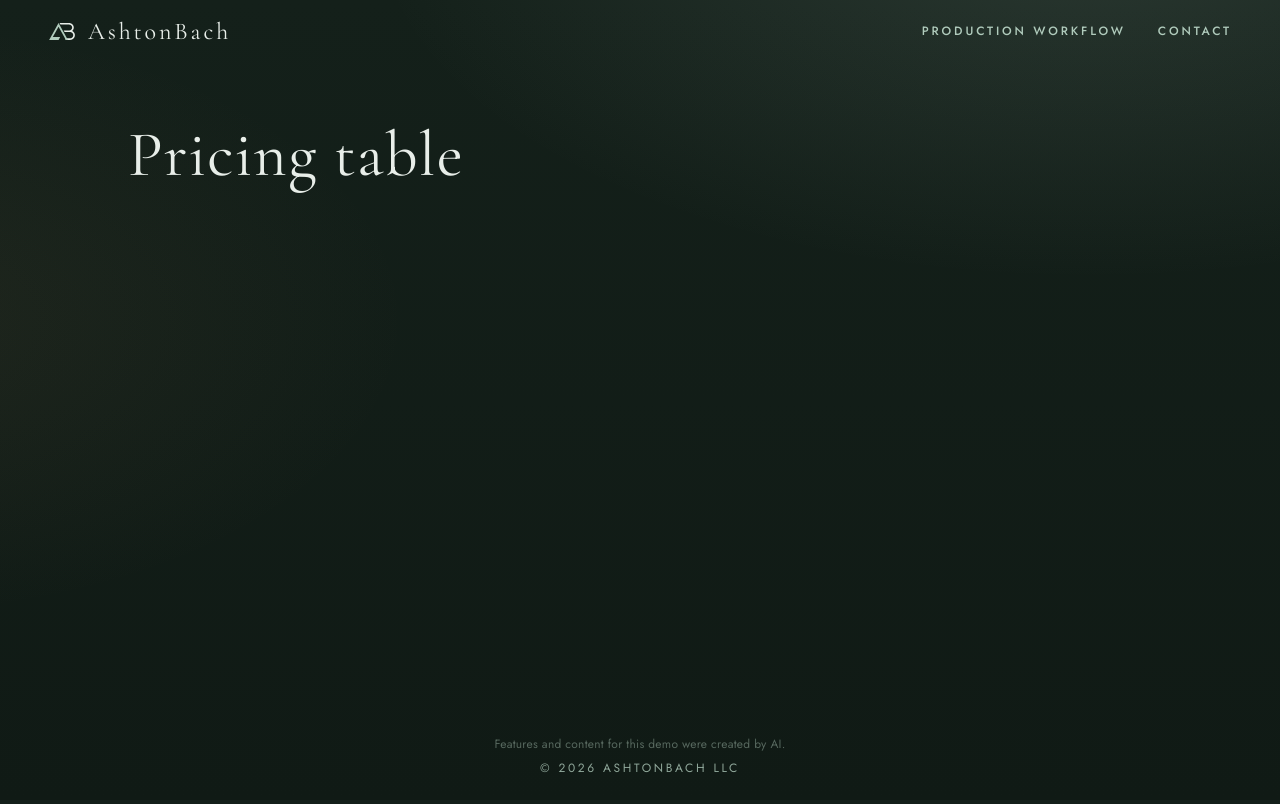
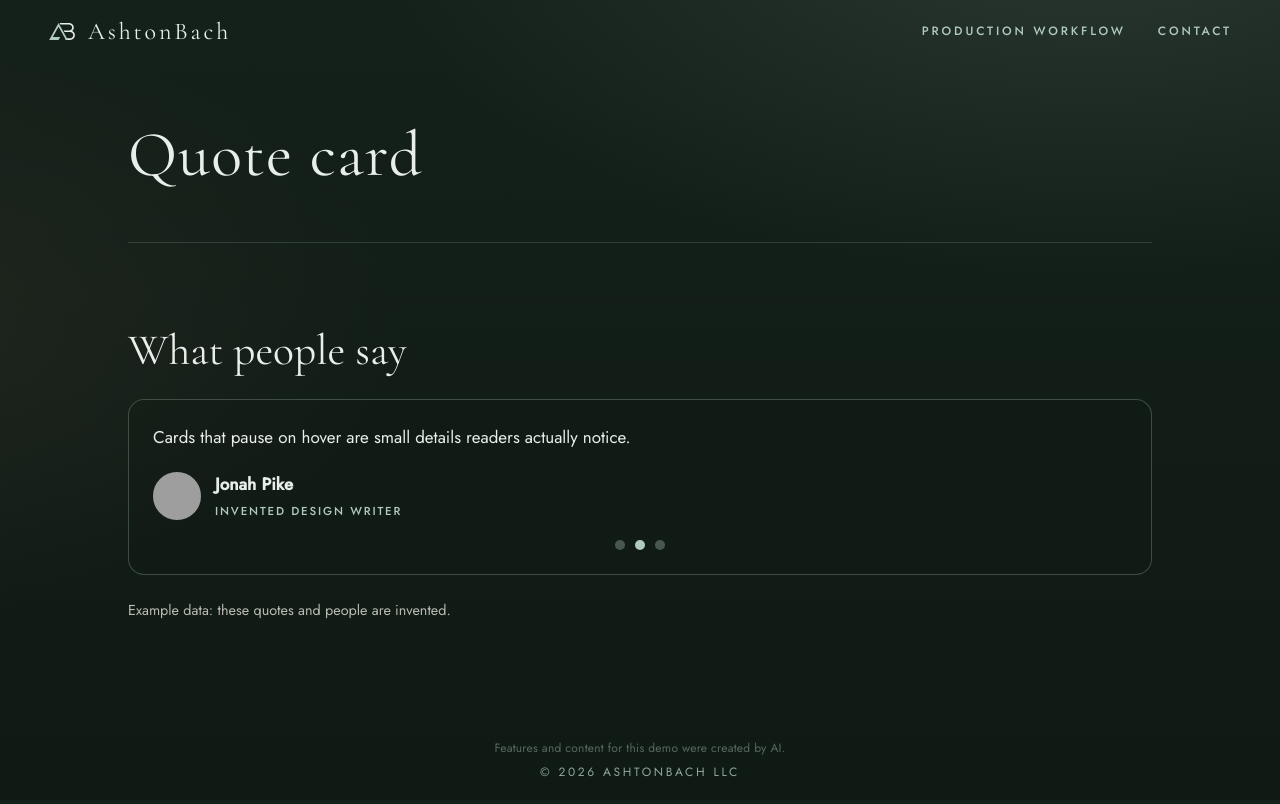
Before and after one commit to ashtonbach/agent-showcase, a Next.js app: page / in a window 1280 px wide. Built offline with nearby package versions, Linux system fonts and the light colour scheme; grey boxes are pictures that could not be loaded.

Commit message:
Feature: Quote card (Author: Alder)

```diff
--- a/app/lab/current.json
+++ b/app/lab/current.json
@@ -1 +1 @@
-{"slug":"pricing-table"}
+{"slug":"testimonial-card"}
--- /dev/null
+++ b/app/lab/testimonial-card/index.tsx
@@ -0,0 +1,80 @@
+"use client";
+import { useCallback, useEffect, useRef, useState } from "react";
+
+const Q = [
+  { t: "The forest mist palette made our page feel calm without losing clarity.", n: "Mira Ellwood", r: "Invented product lead", a: "/lab/testimonial-card/avatar-0.svg" },
+  { t: "Cards that pause on hover are small details readers actually notice.", n: "Jonah Pike", r: "Invented design writer", a: "/lab/testimonial-card/avatar-1.svg" },
+  { t: "Even invented quotes need structure—dots, focus rings, and readable type.", n: "Sable Ren", r: "Invented reviewer", a: "/lab/testimonial-card/avatar-2.svg" },
+];
+
+const css = `[data-lab="testimonial-card"]{width:min(720px,100%);margin:8px auto 56px;color:var(--mist,#f2efe6);font-family:var(--sans,system-ui,sans-serif)}
+[data-lab="testimonial-card"] h2{font-family:var(--serif,Georgia,serif);font-weight:400;font-size:30px;margin:0 0 20px}
+[data-lab="testimonial-card"] .lab-card{border:1px solid rgba(176,203,188,.28);border-radius:16px;padding:24px;background:rgba(18,26,22,.35)}
+[data-lab="testimonial-card"] figure{margin:0}[data-lab="testimonial-card"] blockquote{margin:0 0 20px;line-height:1.55;color:#e8eee9}
+[data-lab="testimonial-card"] figcaption{display:flex;align-items:center;gap:14px}
+[data-lab="testimonial-card"] .lab-av{width:48px;height:48px;border-radius:50%;overflow:hidden;background:rgba(176,203,188,.15);flex-shrink:0}
+[data-lab="testimonial-card"] .lab-av img{width:48px;height:48px;display:block}
+[data-lab="testimonial-card"] .lab-av [data-art="fallback"]{display:block;width:48px;height:48px;background:rgba(176,203,188,.25)}
+[data-lab="testimonial-card"] .label{display:block;margin-top:4px;font-size:.72rem;font-weight:500;letter-spacing:.16em;text-transform:uppercase;color:var(--sage,#b0cbbc)}
+[data-lab="testimonial-card"] .lab-dots{display:flex;justify-content:center;gap:10px;margin-top:20px}
+[data-lab="testimonial-card"] .lab-dots button{width:10px;height:10px;padding:0;border:0;border-radius:50%;background:rgba(176,203,188,.35);cursor:pointer}
+[data-lab="testimonial-card"] .lab-dots button[aria-current="true"]{background:var(--sage,#b0cbbc)}
+[data-lab="testimonial-card"] .lab-dots button:focus-visible{outline:2px solid var(--sage,#b0cbbc);outline-offset:3px}
+[data-lab="testimonial-card"] .lab-note{margin:24px 0 0;font-size:.9rem;color:rgba(242,239,230,.75)}`;
+
+function Av({ src }: { src: string }) {
+  const [bad, setBad] = useState(false);
+  return (
+    <span className="lab-av">
+      {bad ? <span data-art="fallback" aria-hidden="true" /> : (
+        <img data-art="image" src={src} width={48} height={48} alt="" onError={() => setBad(true)} />
+      )}
+    </span>
+  );
+}
+
+export default function TestimonialCardLab() {
+  const [i, setI] = useState(0);
+  const [hover, setHover] = useState(false);
+  const tick = useRef<ReturnType<typeof setInterval> | null>(null);
+  const reduced = useRef(false);
+
+  const arm = useCallback(() => {
+    if (tick.current) clearInterval(tick.current);
+    if (reduced.current || hover) { tick.current = null; return; }
+    tick.current = setInterval(() => setI((x) => (x + 1) % Q.length), 3000);
+  }, [hover]);
+
+  useEffect(() => {
+    reduced.current = window.matchMedia("(prefers-reduced-motion: reduce)").matches;
+    arm();
+    return () => { if (tick.current) clearInterval(tick.current); };
+  }, [arm]);
+
+  useEffect(() => { arm(); }, [hover, arm]);
+
+  const pick = (n: number) => { setI(n); arm(); };
+  const c = Q[i];
+
+  return (
+    <section data-lab="testimonial-card" aria-labelledby="tc-title" onMouseEnter={() => setHover(true)} onMouseLeave={() => setHover(false)}>
+      <style>{css}</style>
+      <h2 id="tc-title">What people say</h2>
+      <div className="lab-card">
+        <figure>
+          <blockquote data-index={i}>{c.t}</blockquote>
+          <figcaption>
+            <Av src={c.a} />
+            <div><strong>{c.n}</strong><span className="label">{c.r}</span></div>
+          </figcaption>
+        </figure>
+        <div className="lab-dots">
+          {Q.map((_, k) => (
+            <button key={k} type="button" aria-label={`Show quote ${k + 1}`} aria-current={k === i ? "true" : undefined} onClick={() => pick(k)} />
+          ))}
+        </div>
+      </div>
+      <p className="lab-note">Example data: these quotes and people are invented.</p>
+    </section>
+  );
+}
--- a/app/page.tsx
+++ b/app/page.tsx
@@ -1,3 +1,4 @@
+import Lab from "./lab/testimonial-card";
 import { readDemoKey, demoTitle } from "./demo-name";
 const demoKey = readDemoKey();
 const demoName = demoTitle();
@@ -5,7 +6,7 @@ export default function Page() {
   return (
     <div className="page-stack">
       <h1 className="demo-title" data-i18n={demoKey}>{demoName}</h1>
-      {/* lab:slot */}
+      <Lab /> {/* lab:slot */}
     </div>
   );
 }
```
